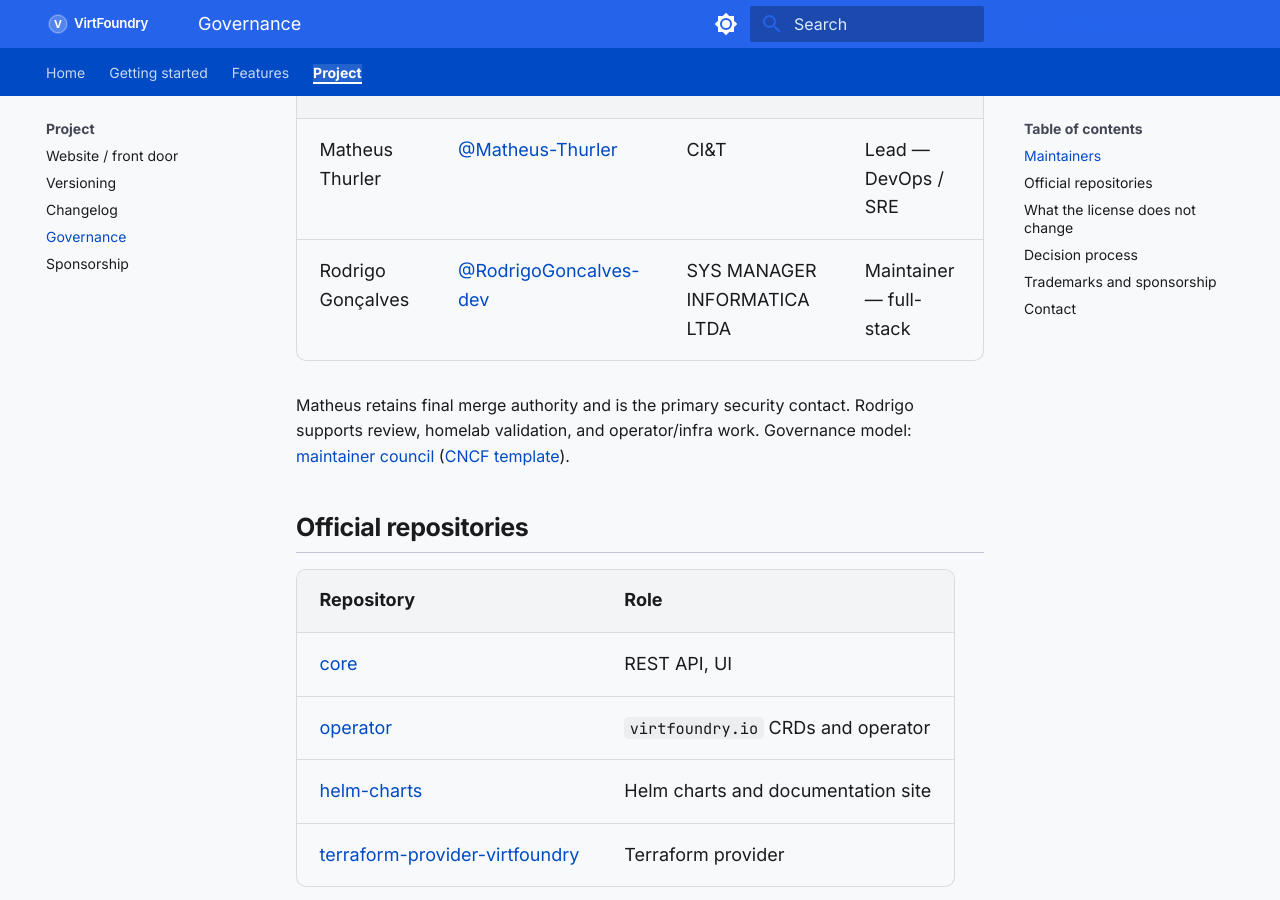
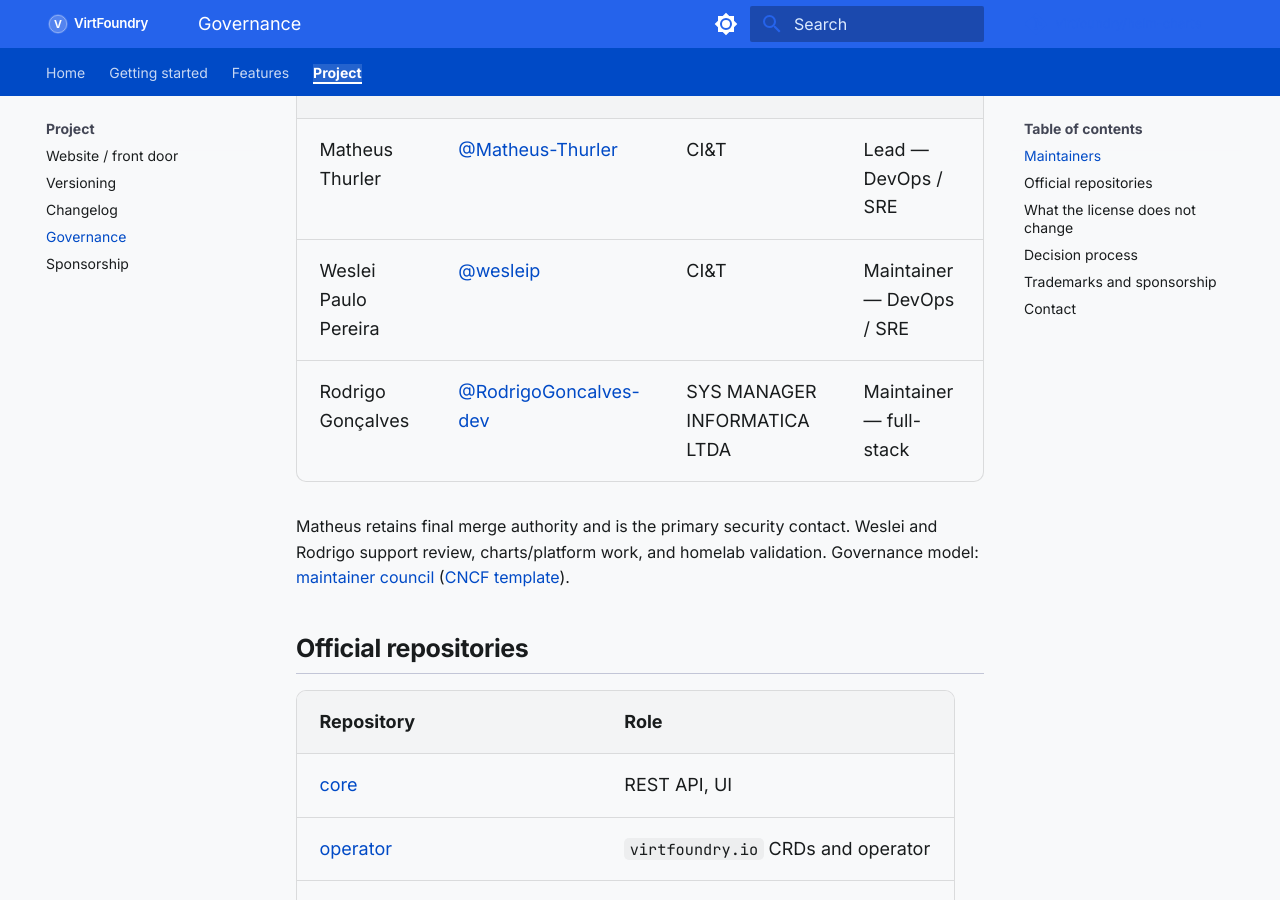
Before and after one commit to virtfoundry/helm-charts, an MkDocs documentation site: the page built from docs/project/governance.md, in a window 1280 px wide and 900 px high, scrolled down 365 px. Built offline with MkDocs 1.6.1 and Material for MkDocs 9.7.7, drawn with Linux system fonts in a browser that asks for light colours; comment, search, counter and statistics services are not loaded.

Commit message:
chore(maintainers): add Weslei Paulo Pereira (#32)
* chore(maintainers): add Weslei Paulo Pereira (CI&T)

Third maintainer — DevOps/SRE at CI&T (@wesleip). Meets CNCF Sandbox
gate of ≥3 maintainers from ≥2 organizations.

* chore: drop local mkdocs override from maintainer PR

```diff
--- a/docs/project/governance.md
+++ b/docs/project/governance.md
@@ -9,9 +9,10 @@
 | Name | GitHub | Company | Role |
 |------|--------|---------|------|
 | Matheus Thurler | [@Matheus-Thurler](https://github.com/Matheus-Thurler) | CI&T | Lead — DevOps / SRE |
+| Weslei Paulo Pereira | [@wesleip](https://github.com/wesleip) | CI&T | Maintainer — DevOps / SRE |
 | Rodrigo Gonçalves | [@RodrigoGoncalves-dev](https://github.com/RodrigoGoncalves-dev) | SYS MANAGER INFORMATICA LTDA | Maintainer — full-stack |
 
-Matheus retains final merge authority and is the primary security contact. Rodrigo supports review, homelab validation, and operator/infra work. Governance model: [maintainer council](https://github.com/virtfoundry/core/blob/main/GOVERNANCE.md) ([CNCF template](https://github.com/cncf/project-template)).
+Matheus retains final merge authority and is the primary security contact. Weslei and Rodrigo support review, charts/platform work, and homelab validation. Governance model: [maintainer council](https://github.com/virtfoundry/core/blob/main/GOVERNANCE.md) ([CNCF template](https://github.com/cncf/project-template)).
 
 ## Official repositories
 
```
Also changed, not shown: MAINTAINERS.md (+2 -1 lines), 2 other files.
